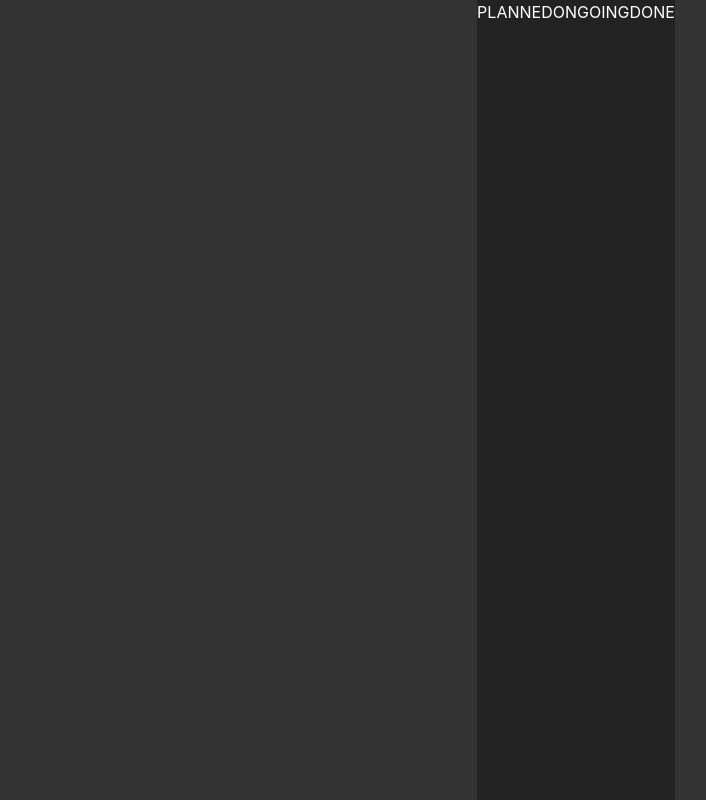
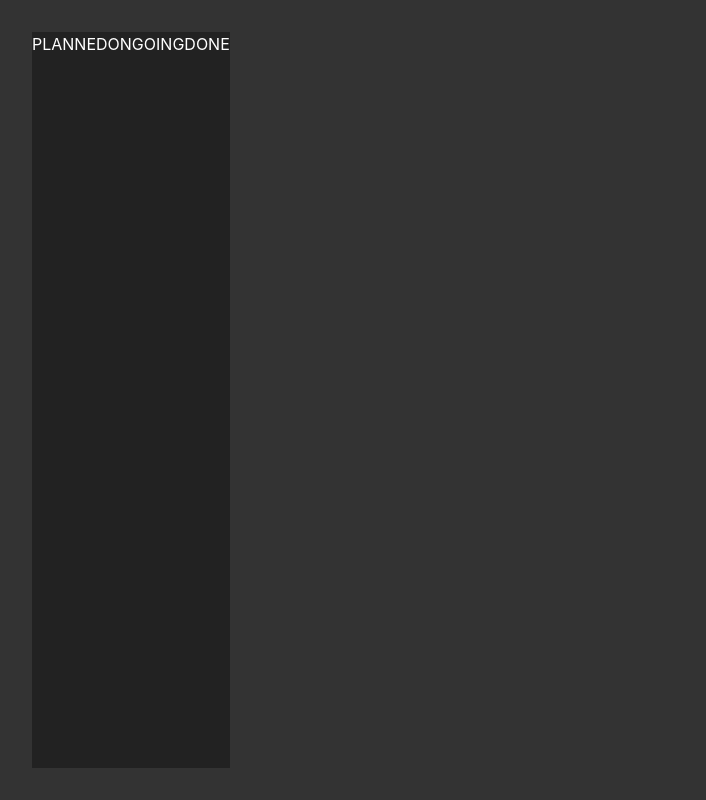
Before and after one commit to KennedyMungai/zustand_intro, a React (Vite) app: page / in a window 1280 px wide. Shown: the whole page, without its empty margins (64-770 px from the left). Built offline with nearby package versions, Linux system fonts and the light colour scheme.

Commit message:
Added some styling to the inner Flex

```diff
--- a/src/App.jsx
+++ b/src/App.jsx
@@ -9,7 +9,7 @@ function App() {
 			width={'100vw'}
 			justify={'center'}
 		>
-			<Flex>
+			<Flex width={'90%'} p={'2rem'}>
 				<Column state='PLANNED' />
 				<Column state='ONGOING' />
 				<Column state='DONE' />
```
